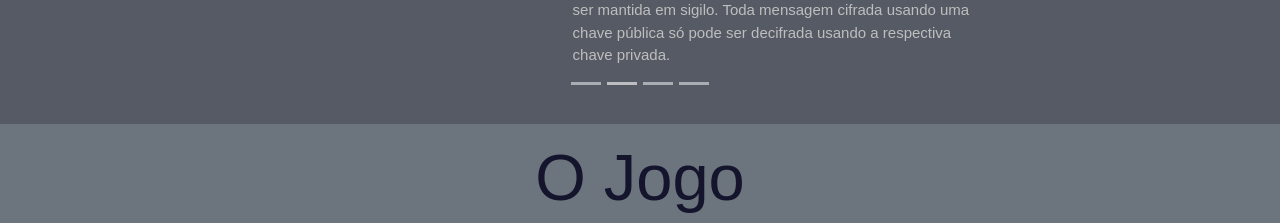
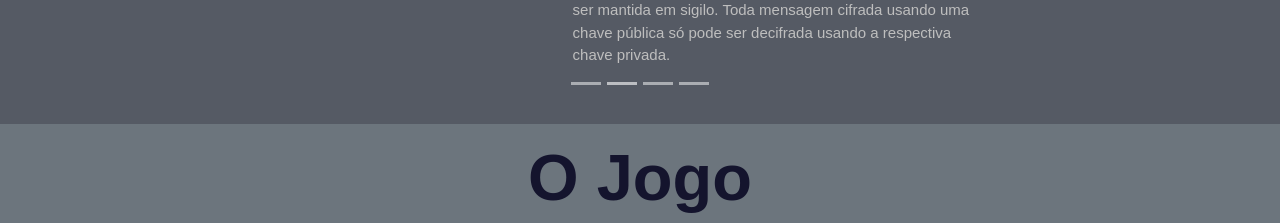
Before and after one commit to GabrieLucchesi/Jogo-De-Lip, a plain HTML site: page index.html in a window 1280 px wide. Shown: the part 1240-1463 px from the top of the page. Drawn offline with nearby package versions, Linux system fonts and the light colour scheme.

Commit message:
Update index.html

```diff
--- a/index.html
+++ b/index.html
@@ -79,7 +79,7 @@
                                         <div class="col-xs-12 col-sm-12 col-md-4 col-lg-4 text">
                                             <h1>Timothy John Berners-Lee</h1>
                                             <p> Timothy John Berners-Lee KBE, OM, FRS (TimBL ou TBL) é um físico britânico, cientista da computação e professor do MIT. É o criador da World Wide Web, tendo feito a primeira proposta para sua criação a 12 de março de 1989. Em 25 de dezembro de 1990, com a ajuda de Robert Cailliau e um jovem estudante do CERN, implementou a primeira comunicação bem-sucedida entre um cliente HTTP e o servidor através da internet.</p>
-                                            <p>Berners-Lee é o diretor do World Wide Web Consortium (W3C), que supervisiona o desenvolvimento continuado da web. Também é o fundador da World Wide Web Foundation e é um pesquisador sênior e titular e fundador da cadeira de 3Com no Laboratório de Inteligência Artificial e Ciência da Computação do MIT (CSAIL). É um diretor da The Web Science Research Initiative (WSRI) é um membro do conselho consultivo do Centro de Inteligência Coletiva do MIT. Em abril de 2009, foi eleito como membro da Academia Nacional de Ciências dos Estados Unidos, sediada em Washington, D.C.Em 2011, foi nomeado como um membro do conselho de administração da Fundação Ford.</p>
+                                            <p>Berners-Lee é o diretor do World Wide Web Consortium (W3C), que supervisiona o desenvolvimento continuado da web. Também é o fundador da World Wide Web Foundation e é um pesquisador sênior e titular e fundador da cadeira de 3Com no Laboratório de Inteligência Artificial e Ciência da Computação do MIT (CSAIL). É um diretor da The Web Science Research Initiative (WSRI) é um membro do conselho consultivo do Centro de Inteligência Coletiva do MIT.Em abril de 2009, foi eleito como membro da Academia Nacional de Ciências dos Estados Unidos, sediada em Washington, D.C.Em 2011, foi nomeado como um membro do conselho de administração da Fundação Ford.</p>
 
                                         </div>
                                     </div>
@@ -111,7 +111,7 @@
             <!-- O Jogo -->
             <div class="jogo">
                 <div class="titulo_jogo">
-                    <h1 id="jogo">O Jogo</h1>
+                    <h1 id="jogo"><b>O Jogo</b></h1>
                 </div>
 				<section class="destaque">
 					<iframe src="https://scratch.mit.edu/projects/530216445/embed" allowtransparency="true" width="65%" height="700" frameborder="0" scrolling="no" allowfullscreen></iframe>
```
